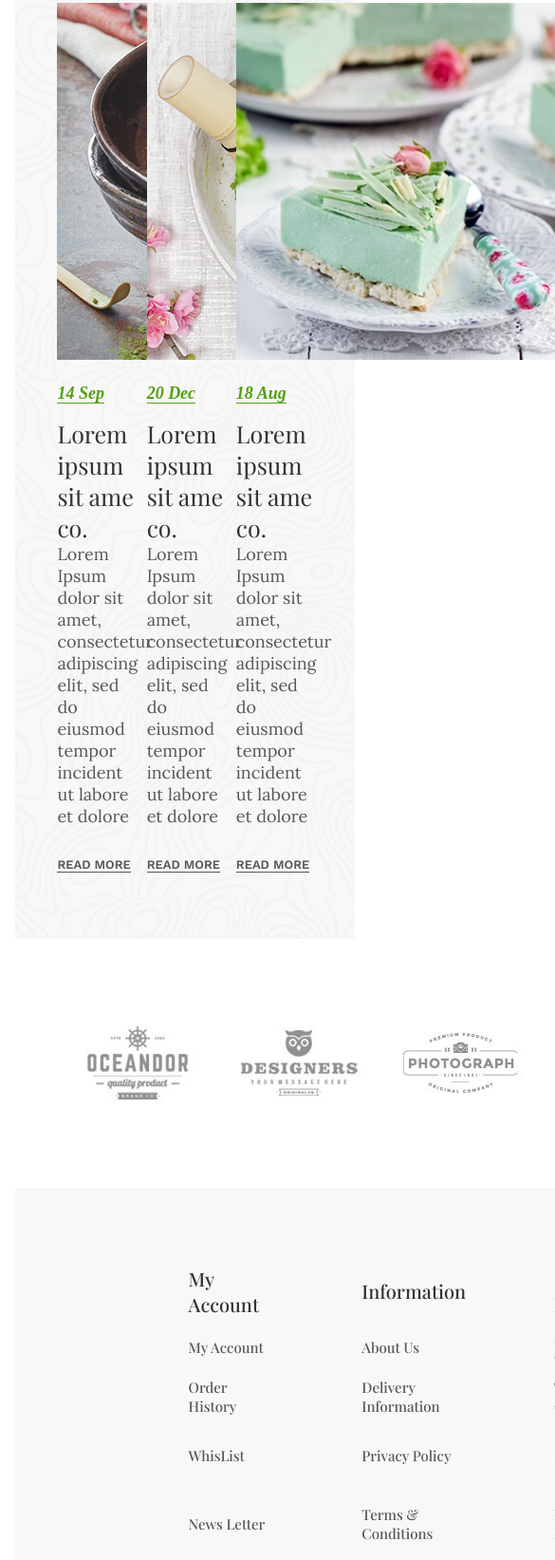
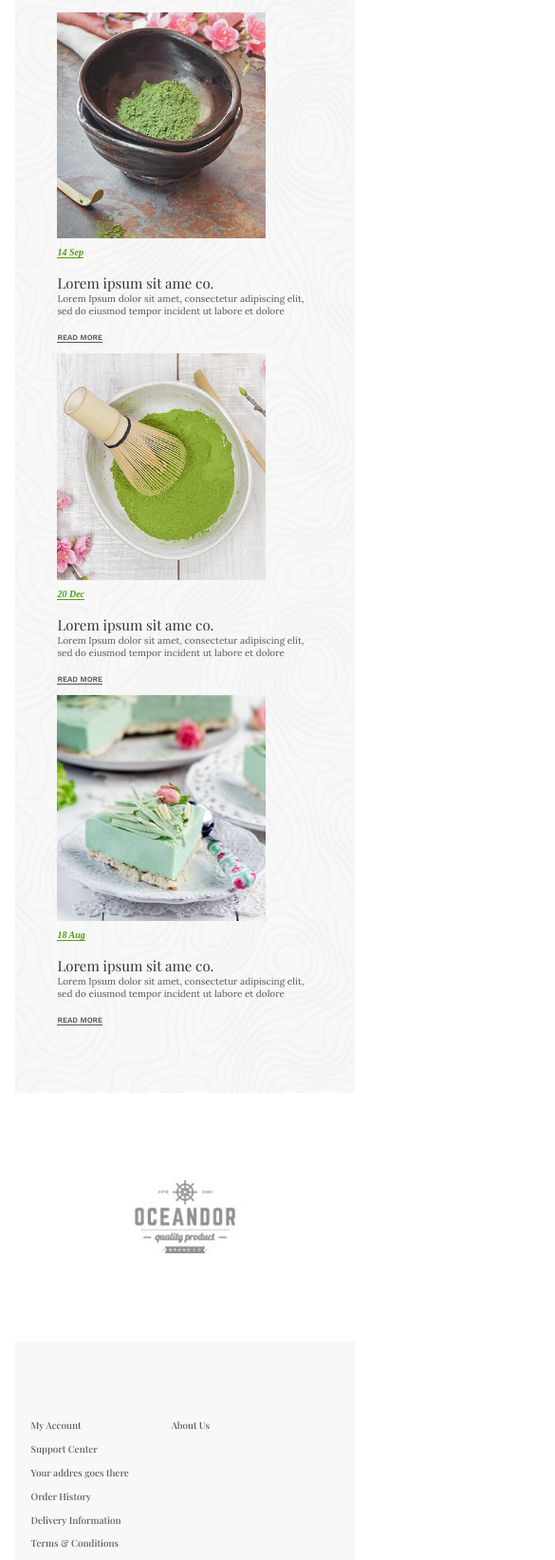
Before and after one commit to DaniKPosada/sabujcha, a plain HTML site: page index.html in a window 390 px wide. Shown: the part 3296-4939 px from the top of the page at 95% size, 585 px wide, since content can reach past the window. Drawn offline with nearby package versions, Linux system fonts and the light colour scheme.

Commit message:
mobile responsive terminado

```diff
--- a/index.html
+++ b/index.html
@@ -185,11 +185,11 @@
         </div>
         <div id="certificados">
             <div class="classic-container">
-                <img src="img/1.jpg">
-                <img src="img/2.jpg">
-                <img src="img/3.jpg">
-                <img src="img/4.jpg">
-                <img src="img/5.jpg">
+                <img class="c1" src="img/1.jpg">
+                <img class="c2" src="img/2.jpg">
+                <img class="c3" src="img/3.jpg">
+                <img class="c4" src="img/4.jpg">
+                <img class="c5" src="img/5.jpg">
             </div>
         </div>
     </div>
--- a/style.css
+++ b/style.css
@@ -809,4 +809,75 @@ th, td{
         padding-bottom: 1px;
         max-width: 150px!important;
     }
+    .news .Titulo{
+        width: 110px;
+    }
+    .fecha{
+        font-size: 10px;
+    }
+    .blog{
+        flex-direction: column;
+    }
+    .lat img{
+        width: 220px;
+        padding-top: 10px !important;
+    }
+    .lat{
+        width: 100%;
+    }
+    .tituloN{
+        width: 220px!important;
+        font-size:15px !important;
+    }
+    .lat p{
+        font-size: 10px;
+        padding-bottom: 10px !important;
+    }
+    .read{
+        font-size: 8px;
+
+    }
+    .c1{
+        margin: auto;
+    }
+    .c2,.c3,.c4,.c5{
+        display: none;
+    }
+    th{
+        font-size: 15px;
+    }
+    td{
+        font-size: 10px;
+    }
+    table{
+        padding-right: 0px;
+    padding-left: 16px;
+    display: flex;
+    flex-direction: column;
+    padding-bottom: 0px;
+    }
+    tr{
+        display: block;
+    }
+    td,th{
+
+        display: inline-block;
+    }
+    th{
+        order:-1;
+        float: left;
+        display: none;
+    }
+    .footer img{
+        padding-top: 15px;
+        width: 270px;
+    }
+    .footer{
+        padding-top: 15px;
+        padding-bottom: 15px;
+        flex-direction: column;
+        font-size: 12px;
+        align-content: center;
+        align-items: center;
+    }
  }
```
